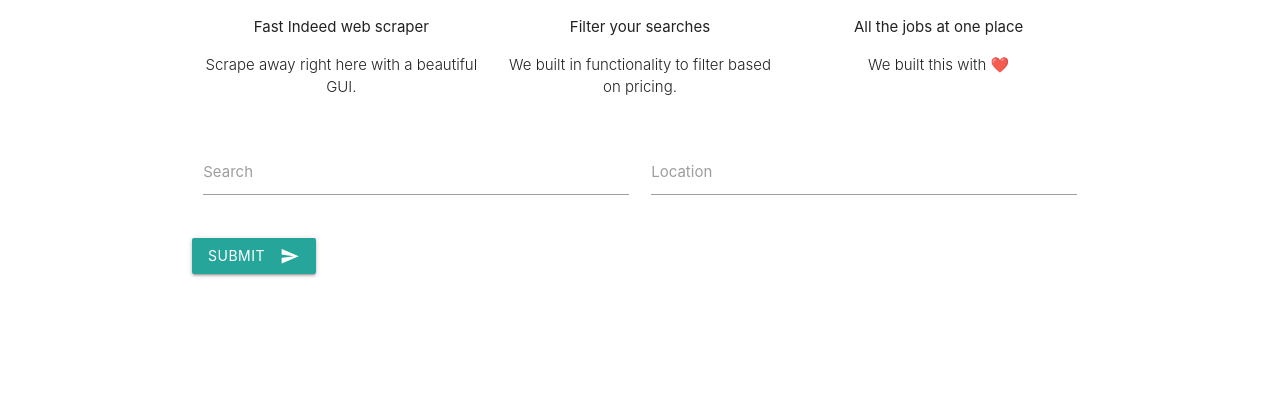
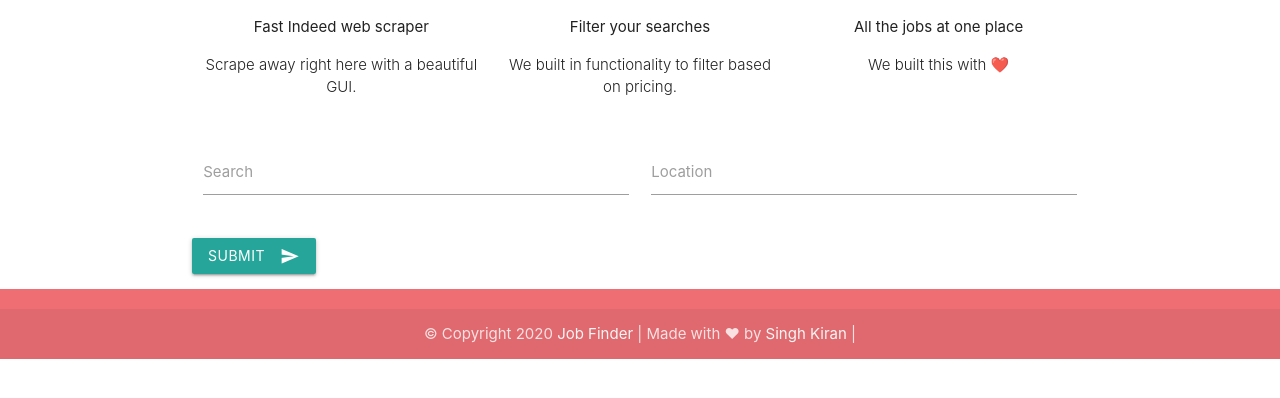
Before and after one commit to Singh-Kiran-P/jobs_finder, a Django app: page / in a window 1280 px wide. Shown: the part 327-725 px from the top of the page. Run offline with Django 3.2, Linux system fonts and the light colour scheme.

Commit message:
Added author to files

```diff
--- a/static/css/style.css
+++ b/static/css/style.css
@@ -1,5 +1,14 @@
+
+/*
+========================================================================
+Author      : Singh Kiran
+~~~~~~~~~~~~~~~~~~~~~~~~~~~~~~~~~~~~~~~~~~~~~~~~~~~~~~~~~~~~~~~~~~~~~~~~
+Copyright (c) 2020 - Singh Kiran
+========================================================================
+*/
+
 .card {
-    height: 400px;
+    height: 120px;
     overflow: hidden;
 }
 
@@ -7,3 +16,21 @@
     height: 250px;
     overflow: hidden;
 }
+
+.p1 {
+    position: absolute;
+    bottom: 10px;
+}
+
+.p2 {
+    position: absolute;
+    bottom: 10px;
+    right: 10px;
+}
+
+#footer {
+   position:absolute;
+   bottom:0;
+   width:100%;
+   height:60px;   /* Height of the footer */
+}
--- a/templates/base.html
+++ b/templates/base.html
@@ -2,18 +2,18 @@
 
 <html lang="en">
 <head>
+    <!--
+      ========================================================================
+      Author      : Singh Kiran
+      ~~~~~~~~~~~~~~~~~~~~~~~~~~~~~~~~~~~~~~~~~~~~~~~~~~~~~~~~~~~~~~~~~~~~~~~~
+      Copyright (c) 2020 - Singh Kiran
+      ========================================================================
+    !-->
     <meta charset="UTF-8">
-    <title>Job finder!</title>
+    <title>Job finder</title>
     <meta charset="UTF-8"/>
     <meta name="viewport" content="width=device-width, initial-scale=1"/>
-    <link rel="stylesheet" href="{% static "css/style.css" %}">
-    <style>
-        .card {
-            height: 120px;
-            overflow: hidden;
-        }
-
-    </style>
+    <link rel="stylesheet" href="{% static "css/style.css?" %}{% now "U" %}">
     <link rel="stylesheet" href="https://cdnjs.cloudflare.com/ajax/libs/materialize/1.0.0/css/materialize.min.css">
     <link href="https://fonts.googleapis.com/icon?family=Material+Icons" rel="stylesheet">
 
@@ -77,7 +77,18 @@
 
     {% endblock content %}
 </div>
+<footer id="footer" class="page-footer">
+    <div class="footer-copyright">
+        <div class="container center">
+            © Copyright 2020
+            <a class="grey-text text-lighten-4 center"  href="/">Job Finder</a>
+            | Made with ❤ by
+            <a class="grey-text text-lighten-4 center" target="_blank"  href="http://singh-kiran-p.github.io/">Singh Kiran</a>
+            |
 
+        </div>
+    </div>
+</footer>
     <script src="https://cdnjs.cloudflare.com/ajax/libs/materialize/1.0.0/js/materialize.min.js"></script>
 </body>
 </html>
--- a/templates/myapp/new_search.html
+++ b/templates/myapp/new_search.html
@@ -11,8 +11,8 @@
              <div class="card">
                 <div class="card-content">
                   <span class="card-title activator grey-text text-darken-4">{{ post.0 }}<i class="material-icons right">more_vert</i></span>
-                    <p style="position: absolute; bottom: 20;">{{ post.1 }}</p>
-                  <p style="position: absolute; bottom: 10; right: 10;"><a class="waves-effect waves-light btn" href="{{ post.3 }}"><i class="material-icons right">cloud</i>View Job</a></p>
+                    <p class="p1" >{{ post.1 }}</p>
+                  <p class="p2" ><a class="waves-effect waves-light btn" href="{{ post.3 }}"><i class="material-icons right">cloud</i>View Job</a></p>
 
 
                 </div>
```
